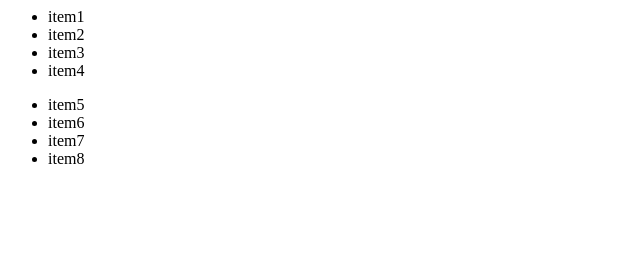
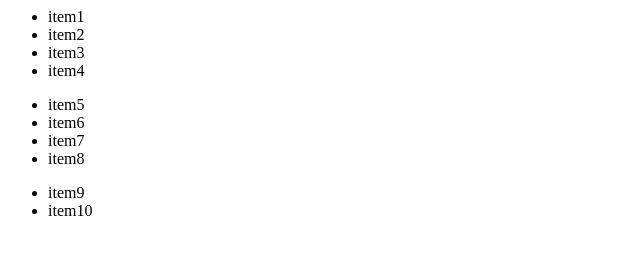
Before and after one commit to namruth/gitTutorial, a plain HTML site: page index.html in a window 1280 px wide. Shown: the whole page, without its empty margins (0-640 px from the left). Drawn offline with Linux system fonts and the light colour scheme.

Commit message:
Add module3

```diff
--- a/index.html
+++ b/index.html
@@ -19,5 +19,11 @@
 			</ul>
 		</module-two>
 
+		<module-three>
+			<ul>
+				<li>item9</li>
+				<li>item10</li>
+			</ul>
+		</module-three>
 	</body>
 </html>
```
